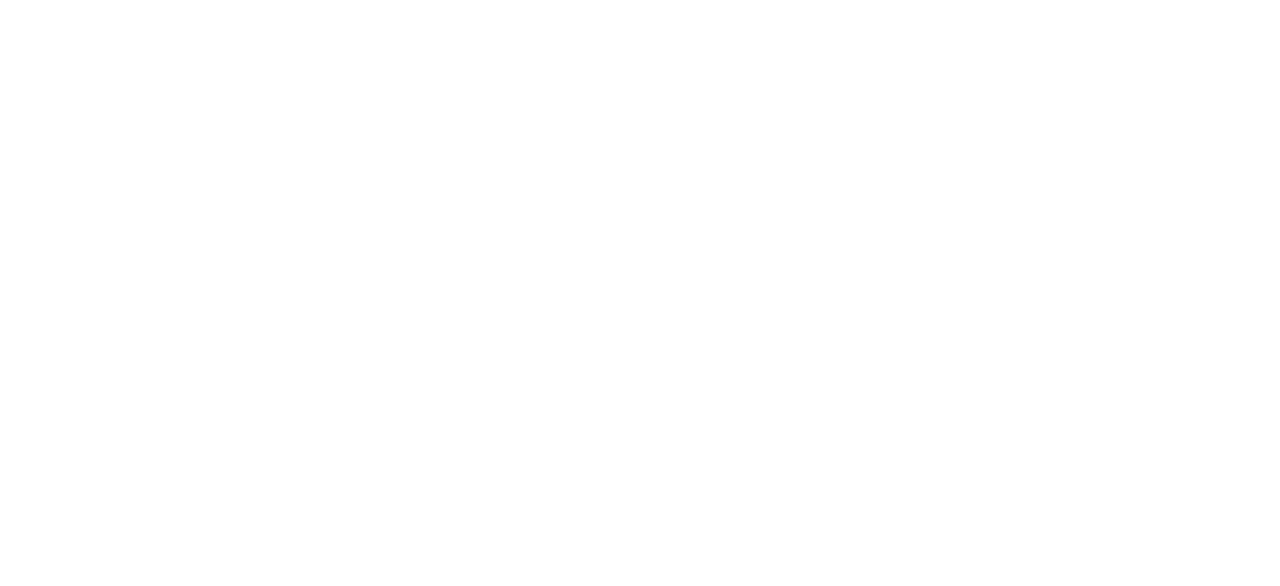
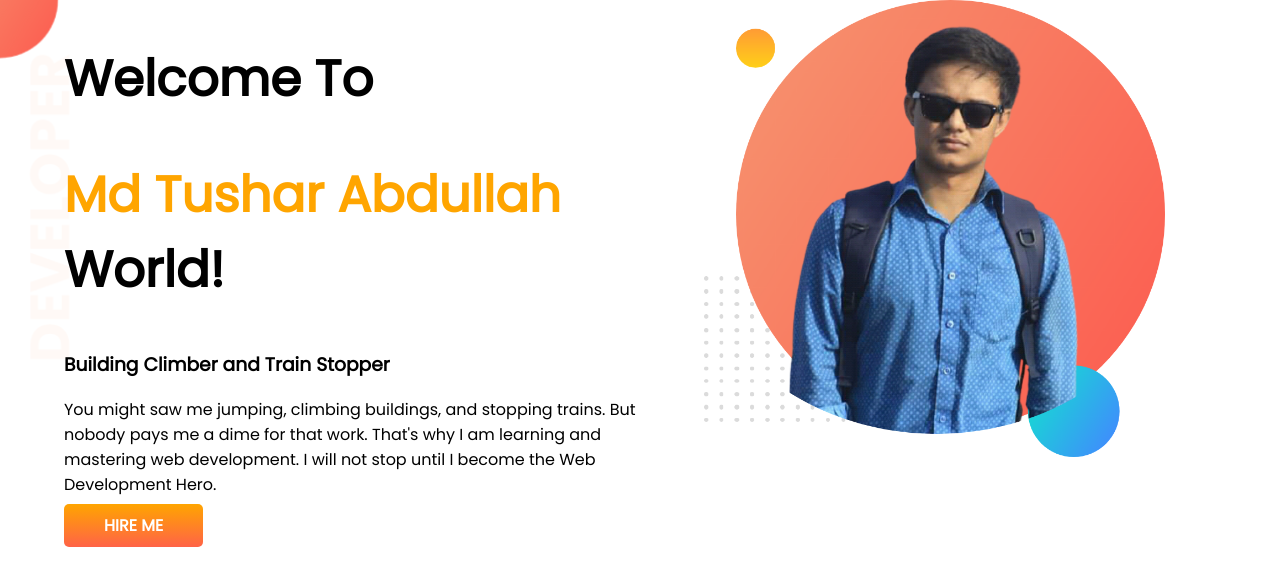
Before and after one commit to Tushar2024/developer-portfolio, a plain HTML site: page index.html in a window 1280 px wide. Drawn offline with Linux system fonts and the light colour scheme.

Commit message:
top banner added

```diff
--- a/index.html
+++ b/index.html
@@ -6,11 +6,25 @@
     <meta http-equiv="X-UA-Compatible" content="IE=edge">
     <meta name="viewport" content="width=device-width, initial-scale=1.0">
     <title>Tushar's Portfolio</title>
+    <link rel="preconnect" href="https://fonts.googleapis.com">
+    <link rel="preconnect" href="https://fonts.gstatic.com" crossorigin>
+    <link href="https://fonts.googleapis.com/css2?family=Poppins&display=swap" rel="stylesheet">
     <link rel="stylesheet" href="style.css">
 </head>
 
 <body>
-
+    <section class="top-banner">
+        <div class="half-width">
+            <h1>Welcome To</h1>
+            <h1> <span class="orange-color">Md Tushar Abdullah</span> World!</h1>
+            <h3>Building Climber and Train Stopper</h3>
+            <p>You might saw me jumping, climbing buildings, and stopping trains. But nobody pays me a dime for that work. That's why I am learning and mastering web development. I will not stop until I become the Web Development Hero.</p>
+            <a class="link-button" target="_blank" href="https://www.linkedin.com/authwall?trk=ripf&trkInfo=AQFdvbxIwLmUSAAAAXpyFazIgxEVqoDUph4ZewBnOauBpYurYgMF3aj5ufyDqlt6V_UiCLCxBInhXaZX8Psp3NzFAFaMG8pBWye3qOWjXthAGJ_mzcmlt1YqyzC8bssekczo1KY=&originalReferer=https://programminghero1.github.io/&sessionRedirect=https%3A%2F%2Fwww.linkedin.com%2Fcompany%2Fprogramminghero%2F">HIRE ME</a>
+        </div>
+        <div class="half-width">
+            <img src="images/my-bg.png" alt="Tushar's photo">
+        </div>
+    </section>
 </body>
 
 </html>
--- a/style.css
+++ b/style.css
@@ -0,0 +1,39 @@
+body {
+    font-family: 'Poppins', sans-serif;
+    margin: 0;
+}
+
+h1 {
+    font-size: 50px;
+}
+
+.orange-color {
+    color: orange;
+}
+
+section {
+    display: flex;
+}
+
+.half-width {
+    width: 50%;
+    padding-left: 5%;
+}
+
+.half-width img {
+    width: 80%;
+}
+
+.link-button {
+    text-decoration: none;
+    background-image: linear-gradient(orange, tomato);
+    padding: 10px 40px;
+    color: white;
+    font-weight: 700;
+    border-radius: 5px;
+}
+
+.top-banner {
+    background-image: url(images/top-banner.png);
+    background-repeat: no-repeat;
+}
```
Also changed, not shown: images/dream-bg.png (added), images/exp-bg.png (added), images/jhankar.png (added), images/jhankar2.png (added), images/my-bg.png (added), images/my-bg2.png (added), images/top-banner.png (added), showOff/pic-1.jpg (added), showOff/pic-2.jpg (added), showOff/pic-3.jpg (added).
